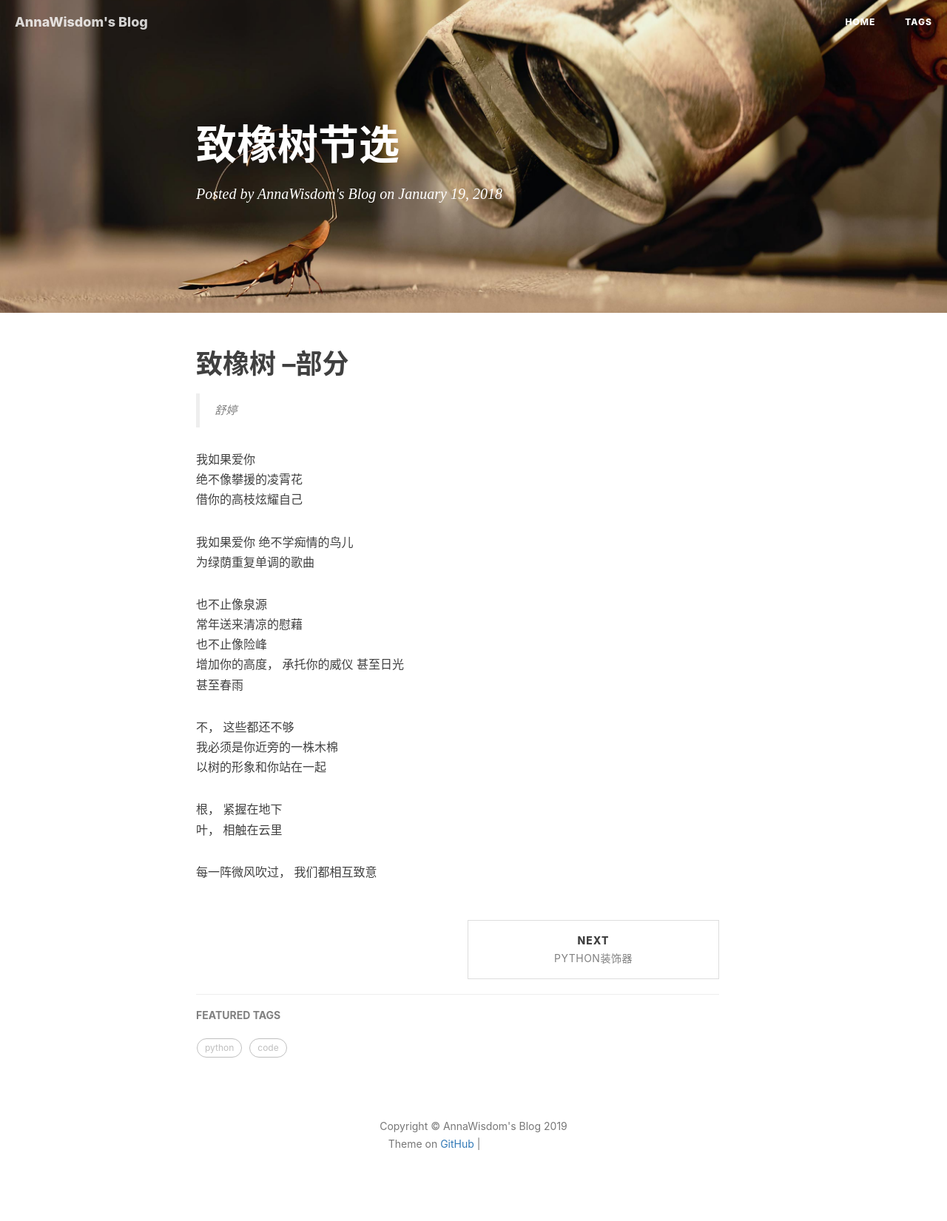
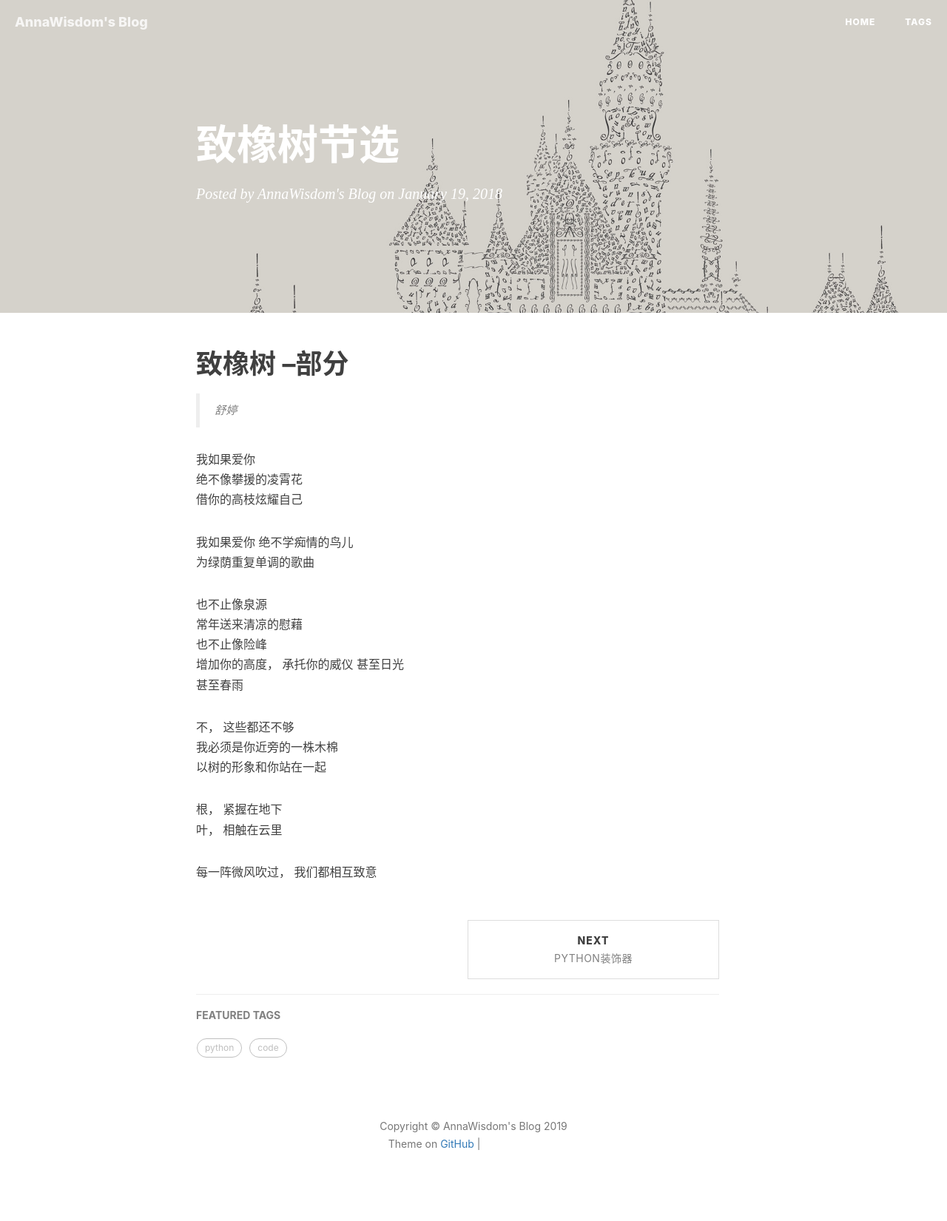
Before and after one commit to AnnaWisdom/annawisdom.github.io, a Jekyll site: the page built from _posts/2018-01-19-致橡树节选.md, in a window 1280 px wide. Shown: the whole page at 74% size. Built offline with Jekyll 4.4.1, drawn with Linux system fonts in a browser that asks for light colours; nearby versions of some CDN libraries; comment, search, counter and statistics services are not loaded; grey boxes are pictures that could not be loaded.

Commit message:
Update _config.yml

```diff
--- a/_config.yml
+++ b/_config.yml
@@ -1,6 +1,6 @@
 title: AnnaWisdom's Blog
 SEOTitle: AnnaWisdom的博客 | AnnaWisdom's Blog
-header-img: /img/404-bg.jpg
+header-img: /img/bg-0327.jpg
 description: "Be the change you want to see in the world."
 url: "https://annawisdom.github.io/"          # your host, for absolute URL
 baseurl: ""      # for example, '/blog' if your blog hosted on 'host/blog'
```
